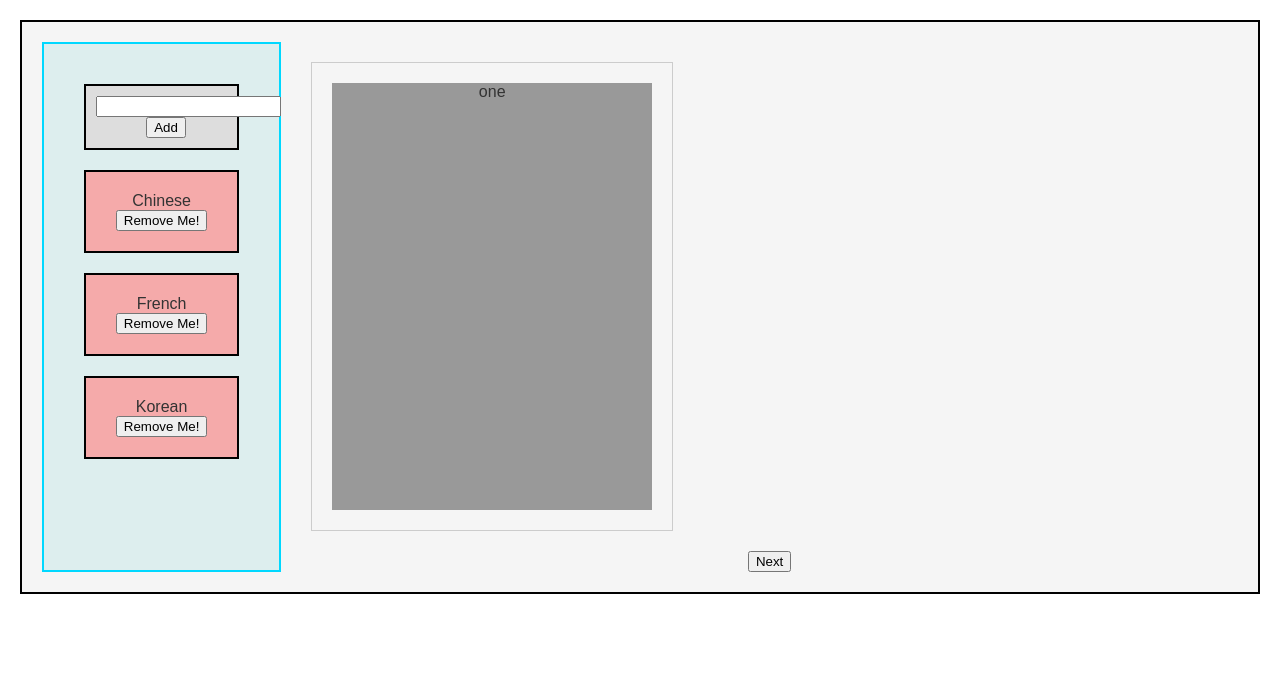
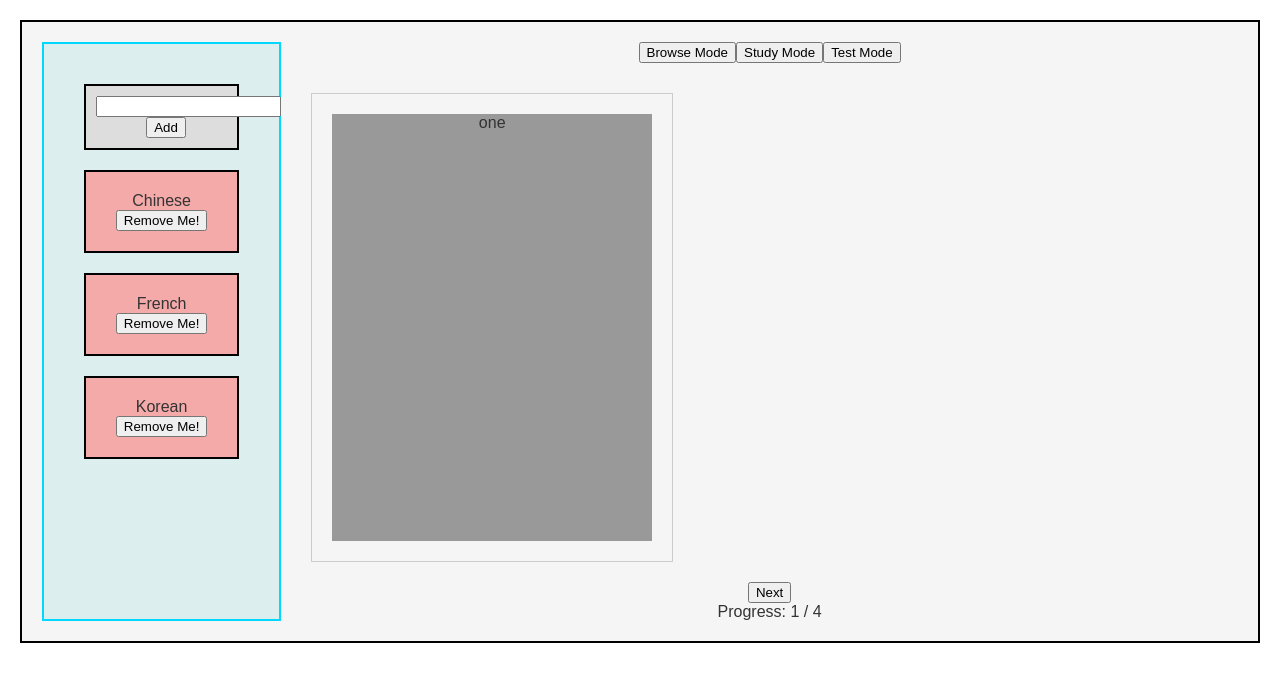
Before and after one commit to yyjoycewoo/VocabMaster, a React (Create React App) app: page / in a window 1280 px wide. Shown: the top 682 px of the page. Built offline with nearby package versions, Linux system fonts and the light colour scheme.

Commit message:
Add buttons to toggle between modes

```diff
--- a/src/components/StudyList.js
+++ b/src/components/StudyList.js
@@ -5,19 +5,25 @@ import AddItem from "./AddItem";
 
 class StudyList extends Component {
   render() {
-    return this.renderCards();
+    if (this.props.mode == "study") {
+      return this.renderStudyList();
+    } else if (this.props.mode == "test") {
+      return this.renderTestList();
+    }
   }
 
   constructor(props) {
     super(props);
     this.state = { currentCard: 0 };
-    this.renderCards = this.renderCards.bind(this);
+    this.renderStudyList = this.renderStudyList.bind(this);
+    this.renderTestList = this.renderTestList.bind(this);
     this.updateCard = this.updateCard.bind(this);
   }
 
-  renderCards() {
-    const card = this.props.cards[this.state.currentCard];
-    console.log(card);
+  renderStudyList() {
+    const currCard = this.state.currentCard;
+    const card = this.props.cards[currCard];
+    const numCards = this.props.cards.length;
     return (
       <div className="StudyList">
         <Flashcard key={card["key"]}
@@ -27,6 +33,25 @@ class StudyList extends Component {
           answer={card["answer"]}
           display={this.props.mode} />
         <button onClick={this.updateCard}>Next</button>
+        <div>Progress: {currCard+1} / {numCards}</div>
+      </div>
+    )
+  }
+
+  renderTestList() {
+    const currCard = this.state.currentCard;
+    const card = this.props.cards[currCard];
+    const numCards = this.props.cards.length;
+    return (
+      <div className="StudyList">
+        <Flashcard key={card["key"]}
+          id={card["key"]}
+          setId={card["setId"]}
+          question={card["question"]}
+          answer={card["answer"]}
+          display={this.props.mode} />
+        <button onClick={this.updateCard}>Next</button>
+        <div>Accuracy: {currCard+1} / {numCards}</div>
       </div>
     )
   }
--- a/src/components/View.js
+++ b/src/components/View.js
@@ -24,6 +24,7 @@ class View extends Component {
     this.addSet = this.addSet.bind(this)
     this.removeCardFromSet = this.removeCardFromSet.bind(this);
     this.removeSet = this.removeSet.bind(this);
+    this.updateMode = this.updateMode.bind(this);
   }
 
   render() {
@@ -31,9 +32,19 @@ class View extends Component {
     const getCurrentSet = this.state.sets
       .filter(set => (set["key"] == this.state.currentSet))[0];
     const cards = (typeof getCurrentSet !== 'undefined') ? getCurrentSet["cards"] : [];
+
+    const browseButton = <button onClick={this.updateMode} name="browse">Browse Mode</button>;
+    const studyButton = <button onClick={this.updateMode}  name="study">Study Mode</button>;
+    const testButton = <button onClick={this.updateMode} name="test">Test Mode</button>;
+
     if (this.state.mode === 'browse') {
       return (
         <div className="View">
+          <div className="Modes">
+            {browseButton}
+            {studyButton}
+            {testButton}
+          </div>
           <FlashcardList cards={cards}
             addCardToSet={this.addCardToSet}
             removeCardFromSet={this.removeCardFromSet}
@@ -47,8 +58,29 @@ class View extends Component {
     } else if (this.state.mode === 'study') {
       return (
         <div className="View">
+          <div className="Modes">
+            {browseButton}
+            {studyButton}
+            {testButton}
+          </div>
           <StudyList cards={cards}
-            mode={"study"}/>
+            mode={"study"} />
+          <SetList sets={this.state.sets}
+            updateCurrentSet={this.updateCurrentSet}
+            removeSet={this.removeSet}
+            addSet={this.addSet}/>
+        </div>
+      )
+    } else if (this.state.mode === 'test') {
+      return (
+        <div className="View">
+          <div className="Modes">
+            {browseButton}
+            {studyButton}
+            {testButton}
+          </div>
+          <StudyList cards={cards}
+            mode={"test"} />
           <SetList sets={this.state.sets}
             updateCurrentSet={this.updateCurrentSet}
             removeSet={this.removeSet}
@@ -56,6 +88,11 @@ class View extends Component {
         </div>
       )
     }
+  }
+
+  updateMode(event) {
+    console.log(event.target);
+    this.setState({mode: event.target.name});
   }
 
   removeCardFromSet(setId, cardId) {
--- a/src/styles/View.css
+++ b/src/styles/View.css
@@ -5,5 +5,10 @@
   grid-gap: 10px;
   grid-template-rows: auto;
   grid-template-areas:
+    "setList modes"
     "setList flashcardList";
 }
+
+.Modes {
+  grid-area: modes;
+}
```
